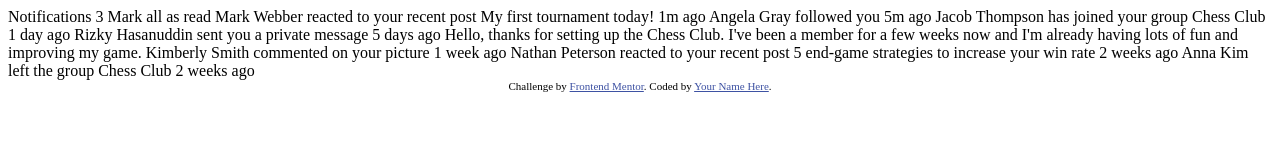
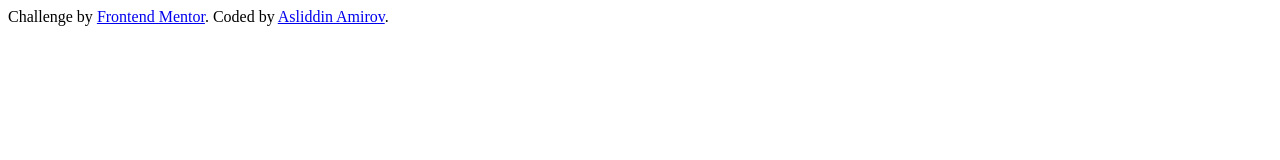
Before and after one commit to asliddinamir/project22-FM, a plain HTML site: page index.html in a window 1280 px wide. Drawn offline with Linux system fonts and the light colour scheme.

Commit message:
updated starter file

```diff
--- a/index.html
+++ b/index.html
@@ -1,51 +1,26 @@
 <!DOCTYPE html>
 <html lang="en">
+
 <head>
   <meta charset="UTF-8">
-  <meta name="viewport" content="width=device-width, initial-scale=1.0"> <!-- displays site properly based on user's device -->
+  <meta name="viewport" content="width=device-width, initial-scale=1.0">
 
   <link rel="icon" type="image/png" sizes="32x32" href="./assets/images/favicon-32x32.png">
+  <link rel="stylesheet" href="style.css">
 
   <title>Frontend Mentor | Notifications page</title>
 
-  <!-- Feel free to remove these styles or customise in your own stylesheet 👍 -->
-  <style>
-    .attribution { font-size: 11px; text-align: center; }
-    .attribution a { color: hsl(228, 45%, 44%); }
-  </style>
+
 </head>
+
 <body>
 
-  Notifications 3
 
-  Mark all as read
+  <footer class="attribution">
+    Challenge by <a href="https://www.frontendmentor.io?ref=challenge" target="_blank">Frontend Mentor</a>.
+    Coded by <a href="https://asliddinamirv.netlify.app">Asliddin Amirov</a>.
+  </footer>
+</body>
+<script src="script.js"></script>
 
-  Mark Webber reacted to your recent post My first tournament today!
-  1m ago
-
-  Angela Gray followed you
-  5m ago
-
-  Jacob Thompson has joined your group Chess Club
-  1 day ago
-
-  Rizky Hasanuddin sent you a private message
-  5 days ago
-  Hello, thanks for setting up the Chess Club. I've been a member for a few weeks now and
-  I'm already having lots of fun and improving my game.
-
-  Kimberly Smith commented on your picture
-  1 week ago
-
-  Nathan Peterson reacted to your recent post 5 end-game strategies to increase your win rate
-  2 weeks ago
-
-  Anna Kim left the group Chess Club
-  2 weeks ago
-
-  <div class="attribution">
-    Challenge by <a href="https://www.frontendmentor.io?ref=challenge" target="_blank">Frontend Mentor</a>.
-    Coded by <a href="#">Your Name Here</a>.
-  </div>
-</body>
 </html>
```
Also changed, not shown: script.js (added), style.css (added).
